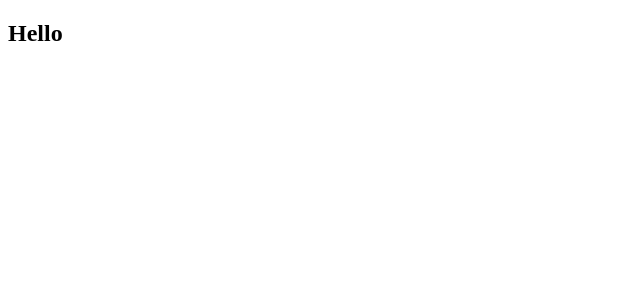
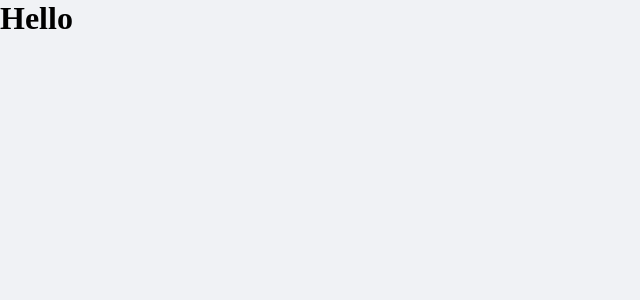
Before and after one commit to guilhermeseckert/dt.money, a React (Create React App) app: page / in a window 1280 px wide. Shown: the top 300 px of the page, without its empty margins (0-640 px from the left). Built offline with nearby package versions, Linux system fonts and the light colour scheme.

Commit message:
add global styles

```diff
--- a/package.json
+++ b/package.json
@@ -17,7 +17,8 @@
     "@types/jest": "^26.0.15",
     "@types/node": "^12.0.0",
     "@types/react": "^17.0.0",
-    "@types/react-dom": "^17.0.0"
+    "@types/react-dom": "^17.0.0",
+    "@types/styled-components": "^5.1.14"
   },
   "scripts": {
     "start": "react-scripts start",
--- a/src/App.tsx
+++ b/src/App.tsx
@@ -1,7 +1,10 @@
+import { GlobalStyle } from "./styles/global";
+
 export function App() {
   return (
     <div className="App">
-      <h2>Hello</h2>
+      <h1>Hello</h1>
+      <GlobalStyle />
     </div>
   );
 }
--- /dev/null
+++ b/src/styles/global.ts
@@ -0,0 +1,45 @@
+import { createGlobalStyle } from "styled-components";
+
+export const GlobalStyle = createGlobalStyle`
+:root{
+    --background: #f0f2f5;
+    --red: #E52e54;
+    --blue: #5429CC;
+    --green: #33CC95;
+    --blue-light: #6933FF;
+    --text-title: #363f5f;
+    --text-body: #969cb3;
+    --shape: #FFFFFF
+}
+
+* {
+  margin:0;
+  padding:0;
+  box-sizing: "border-box"
+}
+
+html {
+  @media( max-width:1080px){
+    font-size:92.75%;
+  }
+
+  @media( max-width: 720px) {
+    font-size:87.5%
+  }
+}
+
+body {
+  background: var(--background);
+  -webkit-font-smoothing: antialiased;
+}
+
+button {
+  cursor: pointer;
+}
+
+[disabled] {
+  opacity: 0.6;
+  cursor: not-allowed;
+}
+
+`;
```
Also changed, not shown: 1 other file (tests, documents, lock files or other folders).
